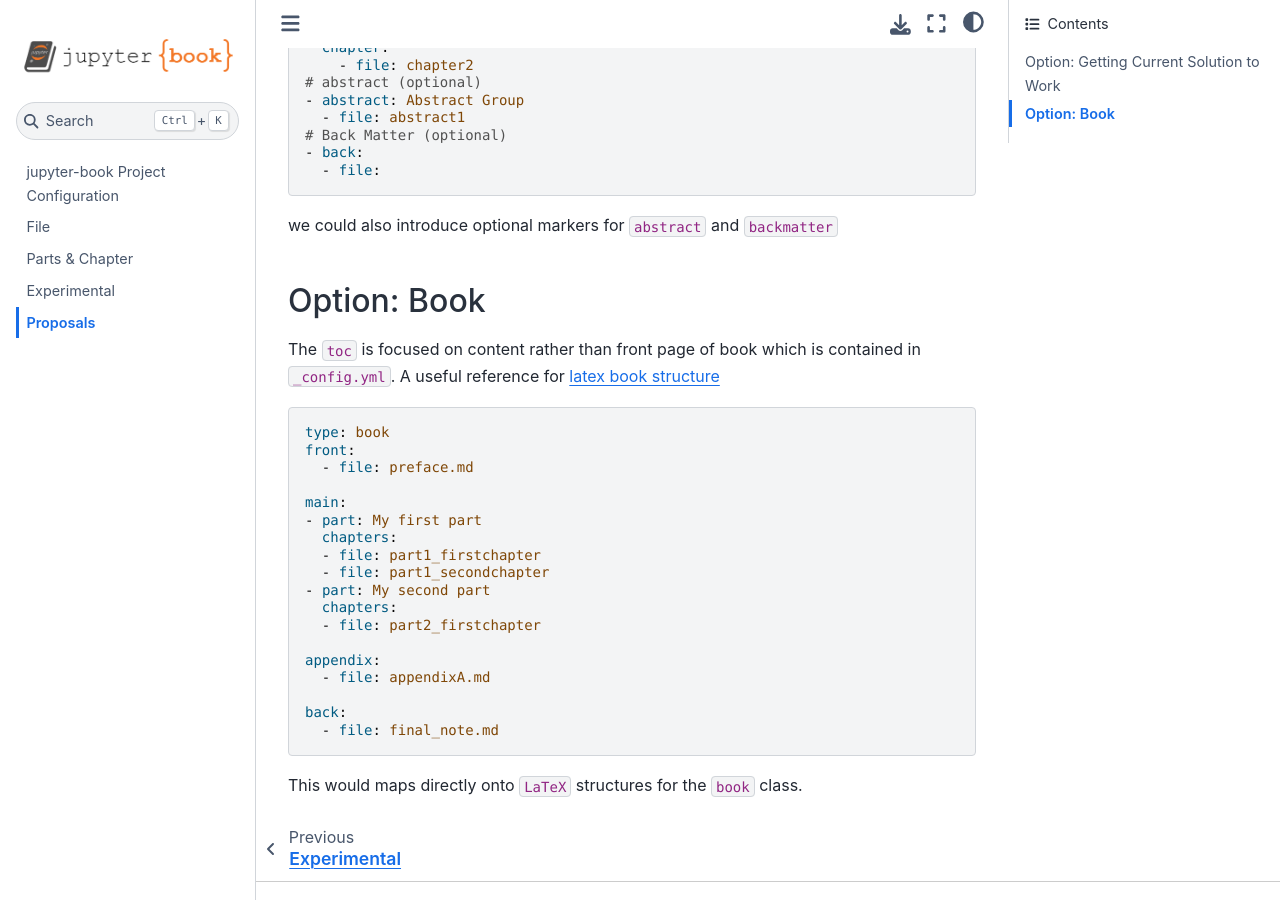
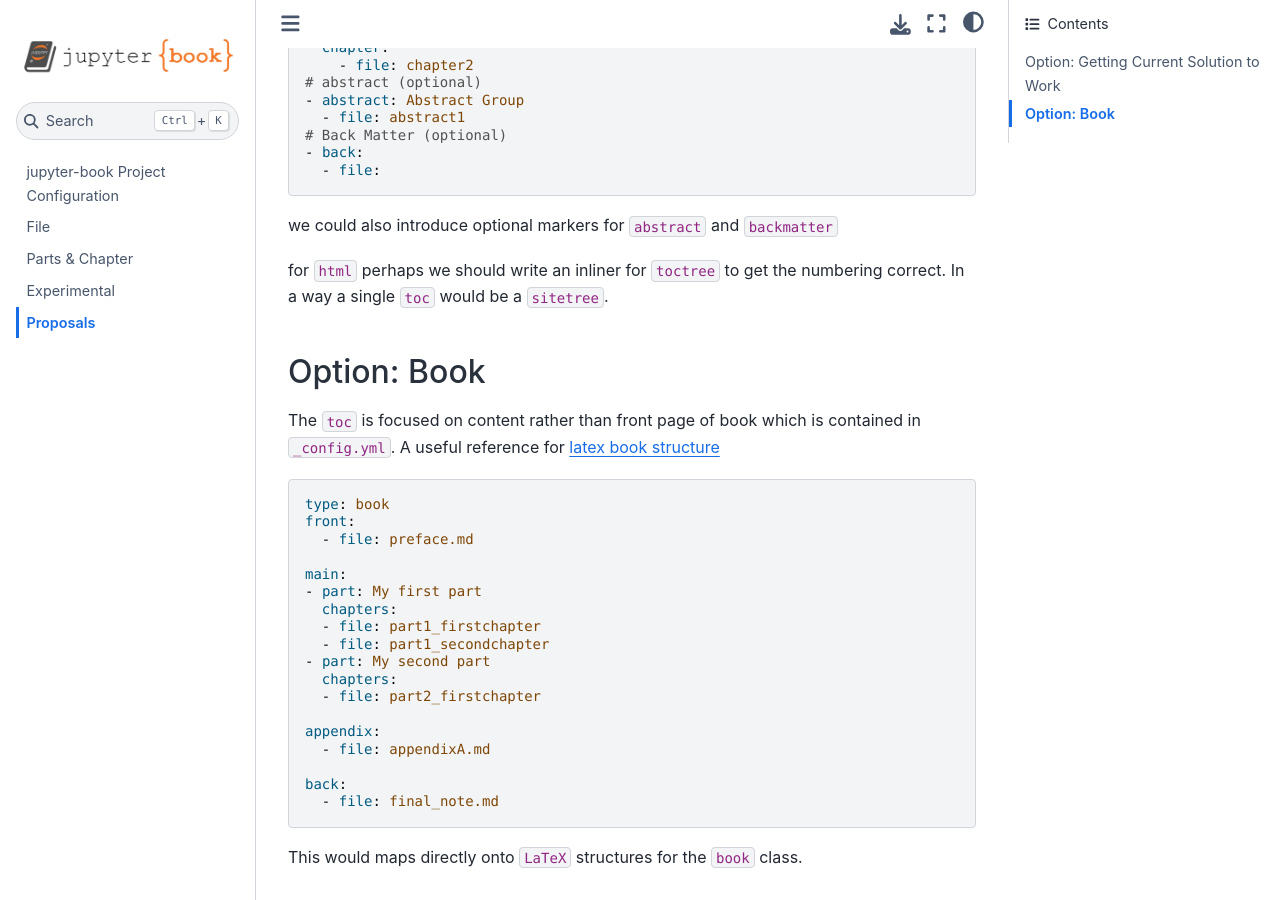
Before and after one commit to mmcky/ebp-test-projectstructure, a Jupyter Book: the page built from doc/proposal.md, in a window 1280 px wide and 900 px high, scrolled down 699 px. Built offline with Jupyter Book 1.0.4 settings and Sphinx 7.4.7 and the Sphinx Book theme 1.1.4, drawn with Linux system fonts in a browser that asks for light colours.

Commit message:
add comment about html

```diff
--- a/doc/proposal.md
+++ b/doc/proposal.md
@@ -65,6 +65,9 @@ as there is no frontmatter.
 
 we could also introduce optional markers for `abstract` and `backmatter`
 
+for `html` perhaps we should write an inliner for `toctree` to get the numbering correct.
+In a way a single `toc` would be a `sitetree`.
+
 ## Option: Book
 
 The `toc` is focused on content rather than front page of book
```
